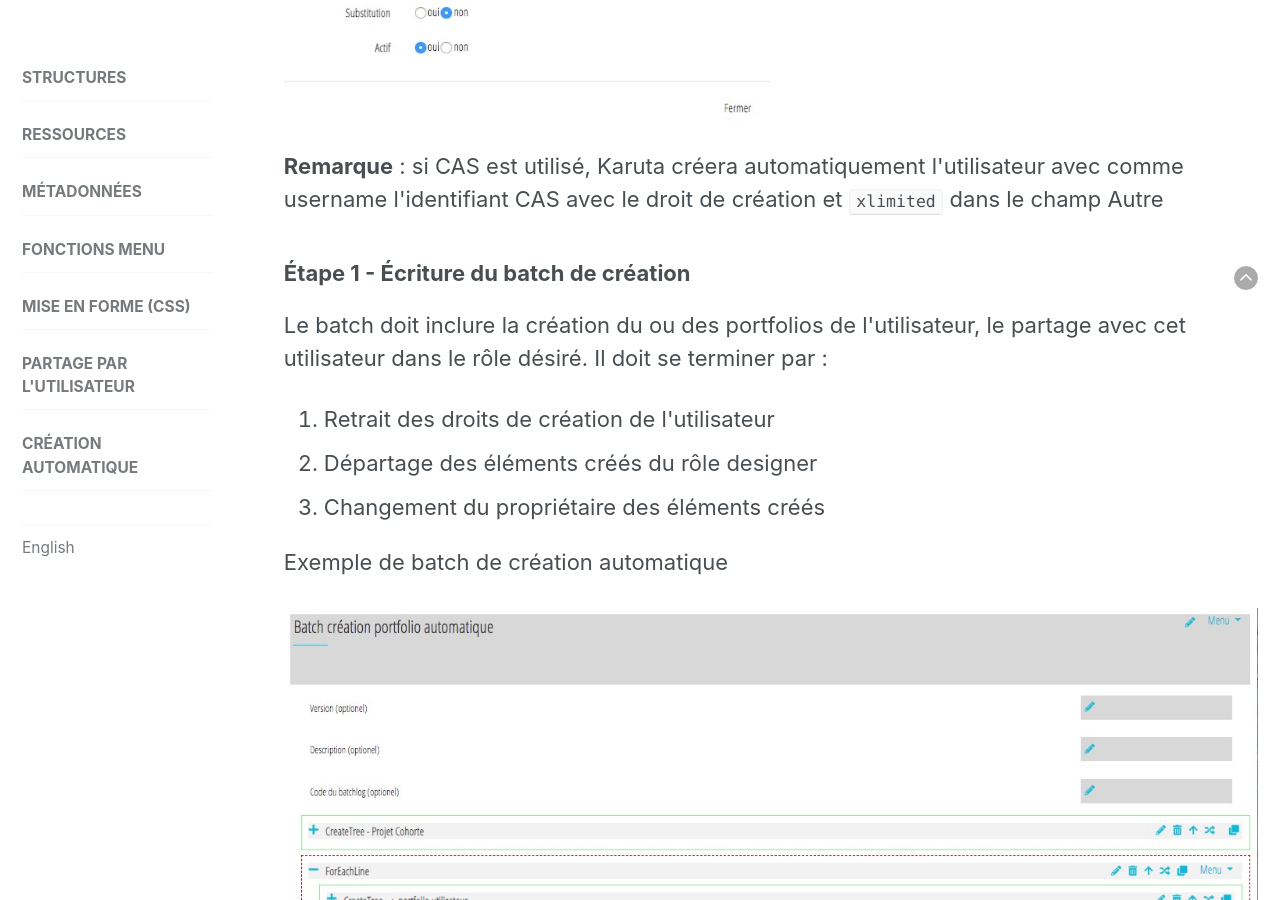
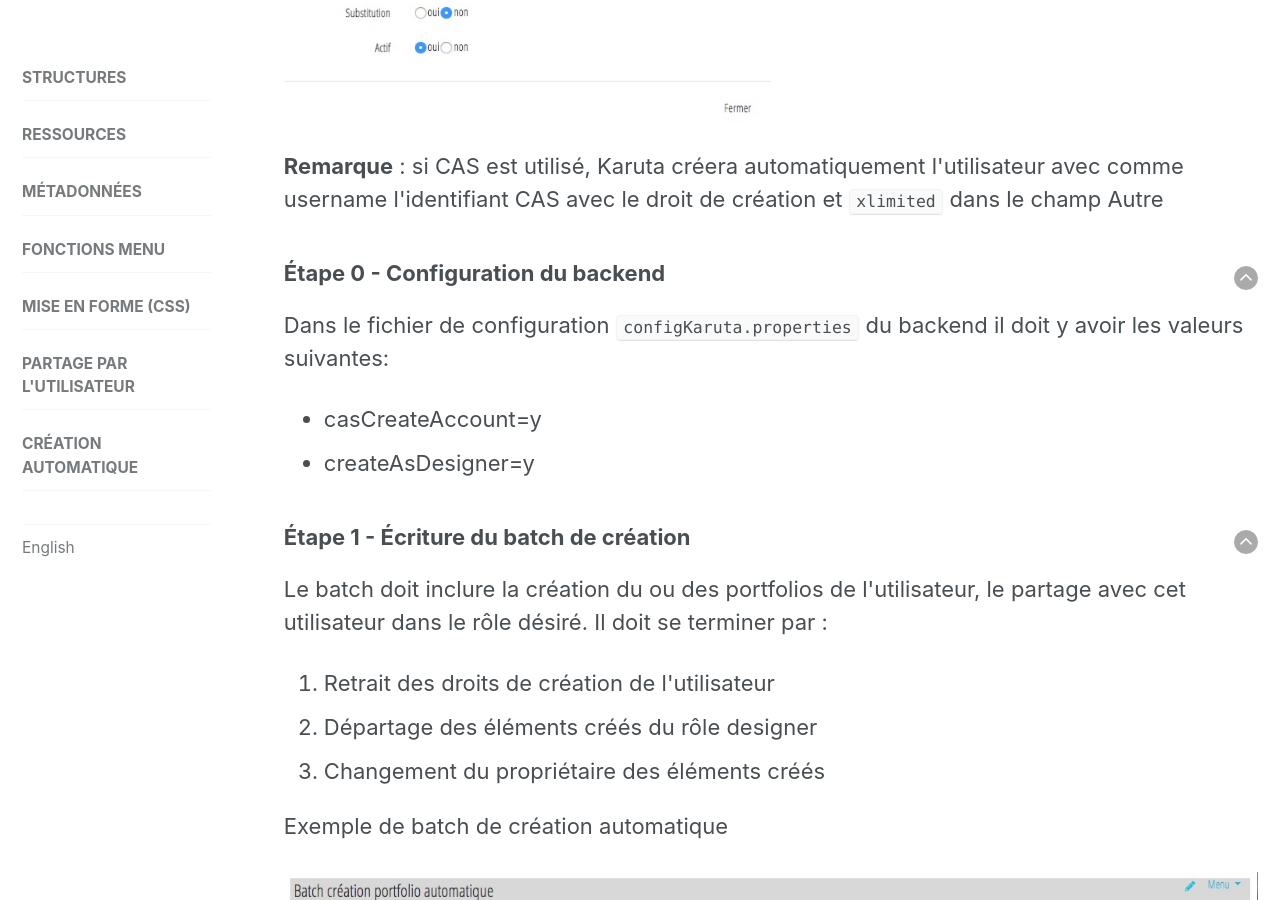
Before and after one commit to karutaproject/karuta-frontend-documentation, a Jekyll site: the page built from _pages/autocreate_fr.html, in a window 1280 px wide and 900 px high, scrolled down 927 px. Built offline with Jekyll 4.4.1, drawn with Linux system fonts in a browser that asks for light colours.

Commit message:
autocrate (#34)
* autocreate

* autocreate

* autocreate

* autocreate

* autocreate

* autocreate

* autocreate

* autocreate

* autocreate

* autocreate

* autocreate

* autocreate

* autocreate

* autocreate

* display

* update autocreate

```diff
--- a/_pages/autocreate_fr.html
+++ b/_pages/autocreate_fr.html
@@ -25,6 +25,19 @@ sidebar:
 		<img src='../assets/img/autocreate/usager.jpg' width='50%'/>
 	<p>
 		<b>Remarque</b> : si CAS est utilisé, Karuta créera automatiquement l'utilisateur avec comme username l'identifiant CAS avec le droit de création et <code>xlimited</code> dans le champ Autre
+	</p>
+</article>
+
+<article>
+	<a style='float:right' href='#top'><img src='../assets/img/arrow-up.png'/></a>
+
+	<h3 id='step1'>Étape 0 - Configuration du backend</h3>
+	<p>
+		Dans le fichier de configuration <code>configKaruta.properties</code> du backend il doit y avoir les valeurs suivantes:
+		<ul>
+			<li>casCreateAccount=y</li>
+			<li>createAsDesigner=y</li>
+		</ul>
 	</p>
 </article>
 
```
